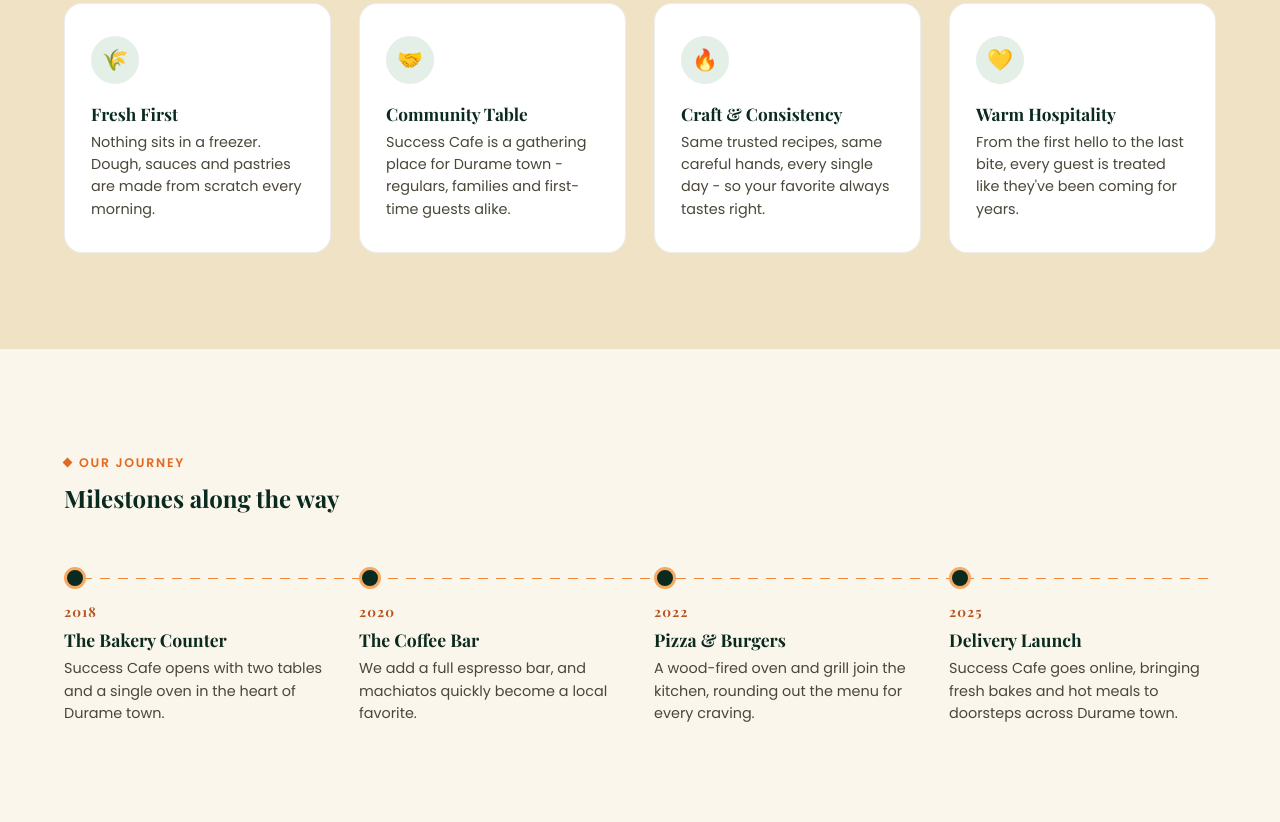
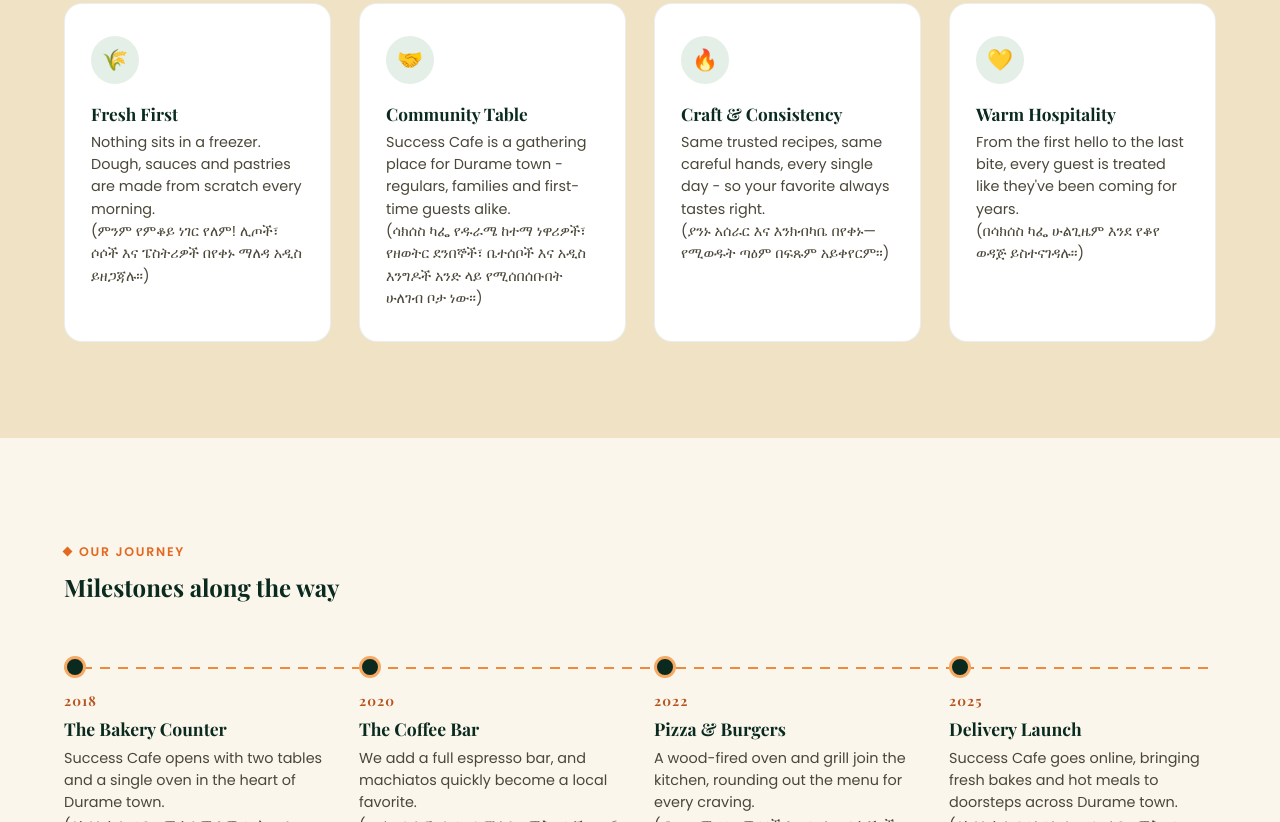
Before and after one commit to mathfire81-web/success-cafe-durame-full, a plain HTML site: page frontend/about.html in a window 1280 px wide. Shown: the part 1978-2800 px from the top of the page. Drawn offline with nearby package versions, Linux system fonts and the light colour scheme; a web font is replaced by a local one.

Commit message:
add changes

```diff
--- a/frontend/about.html
+++ b/frontend/about.html
@@ -231,22 +231,22 @@
       <div class="value-card">
         <div class="value-icon">🌾</div>
         <h3>Fresh First</h3>
-        <p>Nothing sits in a freezer. Dough, sauces and pastries are made from scratch every morning.</p>
+        <p>Nothing sits in a freezer. Dough, sauces and pastries are made from scratch every morning. <br> (ምንም የምቆይ ነገር የለም! ሊጦች፣ ሶሶች እና ፔስትሪዎች በየቀኑ ማለዳ አዲስ ይዘጋጃሉ።)</p>
       </div>
       <div class="value-card">
         <div class="value-icon">🤝</div>
         <h3>Community Table</h3>
-        <p>Success Cafe is a gathering place for Durame town - regulars, families and first-time guests alike.</p>
+        <p>Success Cafe is a gathering place for Durame town - regulars, families and first-time guests alike. <br> (ሳክሰስ ካፌ የዱራሜ ከተማ ነዋሪዎች፣ የዘወትር ደንበኞች፣ ቤተሰቦች እና አዲስ እንግዶች አንድ ላይ የሚሰበሰቡበት ሁለገብ ቦታ ነው።)</p>
       </div>
       <div class="value-card">
         <div class="value-icon">🔥</div>
         <h3>Craft &amp; Consistency</h3>
-        <p>Same trusted recipes, same careful hands, every single day - so your favorite always tastes right.</p>
+        <p>Same trusted recipes, same careful hands, every single day - so your favorite always tastes right. <br> (ያንኑ አሰራር እና እንክብካቤ በየቀኑ—የሚወዱት ጣዕም በፍጹም አይቀየርም።)</p>
       </div>
       <div class="value-card">
         <div class="value-icon">💛</div>
         <h3>Warm Hospitality</h3>
-        <p>From the first hello to the last bite, every guest is treated like they've been coming for years.</p>
+        <p>From the first hello to the last bite, every guest is treated like they've been coming for years. <br> (በሳክሰስ ካፌ ሁልጊዜም እንደ የቆየ ወዳጅ ይስተናገዳሉ።)</p>
       </div>
     </div>
   </div>
@@ -268,25 +268,25 @@
           <div class="timeline-dot"></div>
           <strong>2018</strong>
           <h3>The Bakery Counter</h3>
-          <p>Success Cafe opens with two tables and a single oven in the heart of Durame town.</p>
+          <p>Success Cafe opens with two tables and a single oven in the heart of Durame town. <br> (ሳክሰስ ካፌ በዱራሜ ከተማ እምብርት ውስጥ በሁለት ጠረጴዛዎች እና በአንድ ፎርኖ አገልግሎቱን ጀመረ።)</p>
         </div>
         <div class="timeline-item">
           <div class="timeline-dot"></div>
           <strong>2020</strong>
           <h3>The Coffee Bar</h3>
-          <p>We add a full espresso bar, and machiatos quickly become a local favorite.</p>
+          <p>We add a full espresso bar, and machiatos quickly become a local favorite. <br> (ሙሉ የኤስፕሬሶ ባር አሟልተን ማቅረብ ጀመርን፤ ማኪያቷችንም በአጭር ጊዜ ውስጥ የከተማው ህዝብ የሚወደው ዋነኛ መጠጥ ሆነ።)</p>
         </div>
         <div class="timeline-item">
           <div class="timeline-dot"></div>
           <strong>2022</strong>
           <h3>Pizza &amp; Burgers</h3>
-          <p>A wood-fired oven and grill join the kitchen, rounding out the menu for every craving.</p>
+          <p>A wood-fired oven and grill join the kitchen, rounding out the menu for every craving.<br> (ፎርኖ የሚጋገሩ ምግቦች እና ግሪል ወደ ኩሽናችን ተጨመሩ፤ ይህም ሜኑአችን የማንኛውንም ደንበኛ ፍላጎት ሙሉ በሙሉ የሚያሟላ አደረገው።)</p>
         </div>
         <div class="timeline-item">
           <div class="timeline-dot"></div>
           <strong>2025</strong>
           <h3>Delivery Launch</h3>
-          <p>Success Cafe goes online, bringing fresh bakes and hot meals to doorsteps across Durame town.</p>
+          <p>Success Cafe goes online, bringing fresh bakes and hot meals to doorsteps across Durame town.<br> (ሳክሰስ ካፌ አገልግሎቱን በኦንላይን ማቅረብ ጀመረ፤ ትኩስ ምግቦችን እና ኬኮችን በዱራሜ ከተማ ባሉበት ድረስ ማድረስ ጀመርን።)</p>
         </div>
       </div>
     </div>
```
